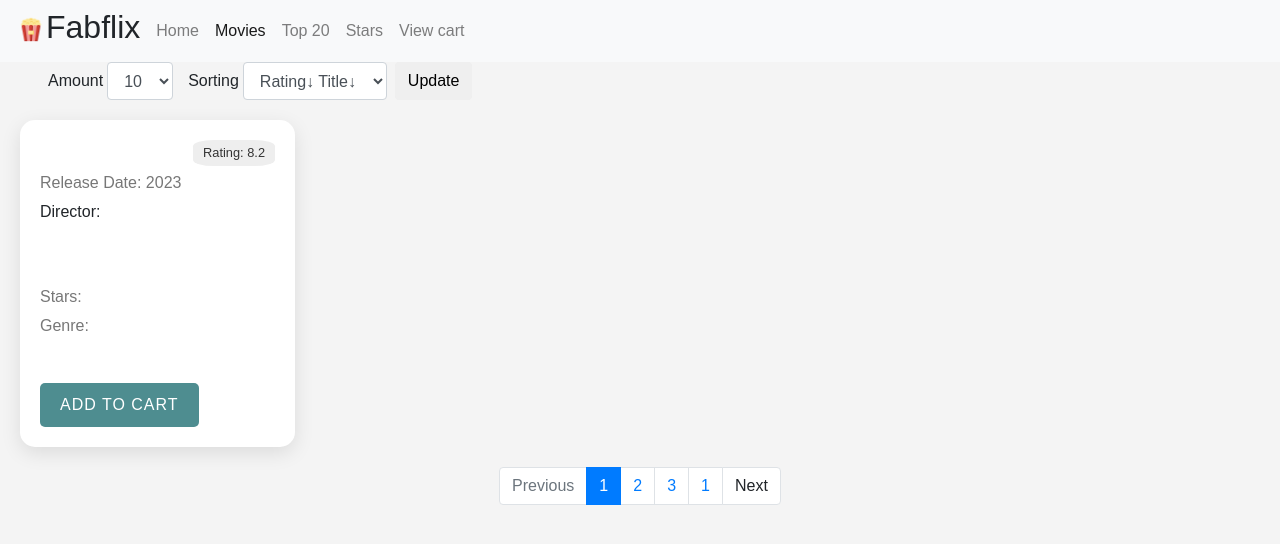
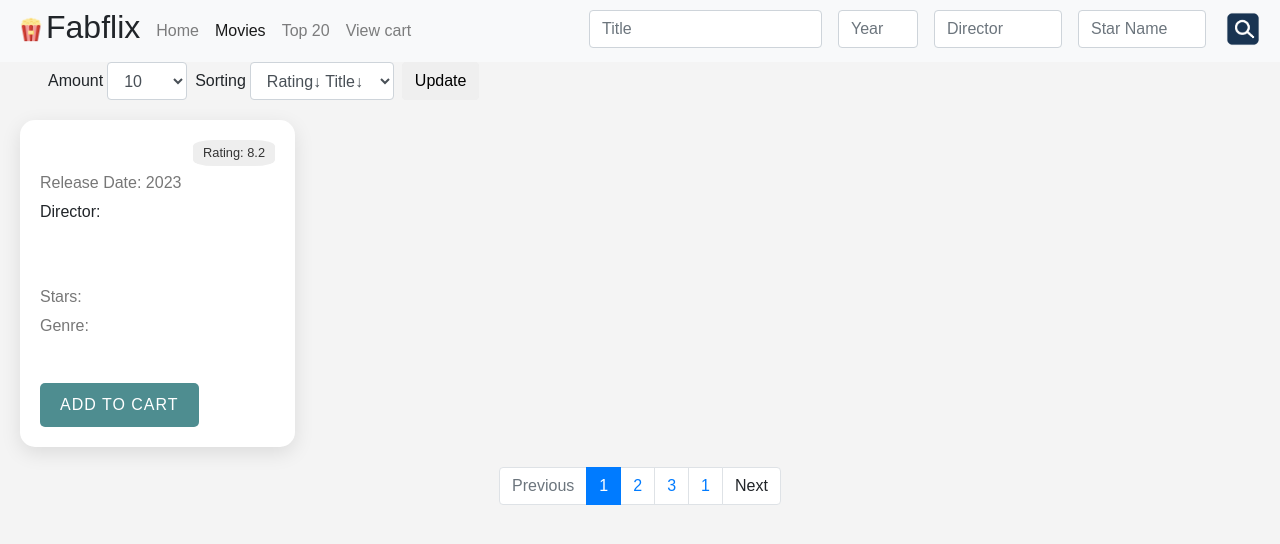
Before and after one commit to brianle239/Movie-Ecommerce, a plain HTML site: page WebContent/movieCard.html in a window 1280 px wide. Drawn offline with nearby package versions, Linux system fonts and the light colour scheme; no server answers.

Commit message:
added navbar search

```diff
--- a/WebContent/movieCard.html
+++ b/WebContent/movieCard.html
@@ -17,23 +17,40 @@
 <nav class="navbar navbar-expand-lg navbar-light bg-light">
     <img src="images/popcorn_logo.png" width="30" height="25" alt="🍿" style="transform: translate(0px, -2px);">
     <h2>Fabflix</h2>
-
     <div class="ml-2" id="navbarNavAltMarkup">
-        <div class="navbar-nav">
-            <a class="nav-item nav-link " href="index.html">Home</a>
-            <a class="nav-item nav-link active" href="#">Movies</a>
+        <div class="navbar-nav mr-auto ml-auto">
+            <a class="nav-item nav-link" href="index.html">Home</a>
+            <a class="nav-item nav-link active" href="">Movies</a>
             <a class="nav-item nav-link" href="movie-list.html">Top 20</a>
-            <a class="nav-item nav-link" href="stars.html">Stars</a>
+<!--            <a class="nav-item nav-link" href="stars.html">Stars</a>-->
             <a class="nav-item nav-link " href="cart.html">View cart</a>
-
         </div>
+    </div>
+    <div class="navbar-collapse collapse dual-collapse2">
+        <ul class="navbar-nav ml-auto">
+            <li class="ml-3">
+                <input type="text" class="form-control input-sm" id="titleSearch" placeholder="Title">
+            </li>
+            <li class="ml-3">
+                <input type="text" class="form-control input-sm" id="yearSearch" placeholder="Year" style="width:5em;">
+            </li>
+            <li class="ml-3">
+                <input type="text" class="form-control input-sm" id="directorSearch" placeholder="Director" style="width:8em;">
+            </li>
+            <li class="ml-3">
+                <input type="text" class="form-control input-sm" id="starSearch" placeholder="Star Name" style="width:8em;">
+            </li>
+            <li class="ml-3">
+                <img src="images/search_logo.png" width="42" height="42" alt="🔍" onclick="search()" style="transform: translate(0px, -2px);">
+            </li>
+        </ul>
     </div>
 </nav>
 <form id="page_form"  action="#">
     <div class="form-inline ml-5">
         <div class="form-group">
             <label class="" for="formPgAmt">Amount</label>
-            <select class="form-control col-sm-6 ml-1" id="formPgAmt">
+            <select class="form-control ml-1" id="formPgAmt" style="width:5em;">
                 <option value="10">10</option>
                 <option value="25">25</option>
                 <option value="50">50</option>
@@ -97,5 +114,6 @@
 <script src="https://maxcdn.bootstrapcdn.com/bootstrap/4.0.0/js/bootstrap.min.js"></script>
 
 <script src="movieCard.js"></script>
+<script src="navbarSearch.js"></script>
 </body>
 </html>
--- /dev/null
+++ b/WebContent/navbarSearch.js
@@ -0,0 +1,8 @@
+function search() {
+    let movie_name = $( "#titleSearch" ).val();
+    let year_search = $( "#yearSearch" ).val();
+    let director_search = $( "#directorSearch" ).val();
+    let star_search = $( "#starSearch" ).val();
+
+    window.location.href = 'movieCard.html?movie_name=' + movie_name + "&year=" + year_search + "&director=" + director_search + "&star_name=" + star_search;
+}
```
Also changed, not shown: WebContent/cart.html (+22 -5 lines), WebContent/index.html (+1 -10 lines), WebContent/movie-list.html (+23 -5 lines).
